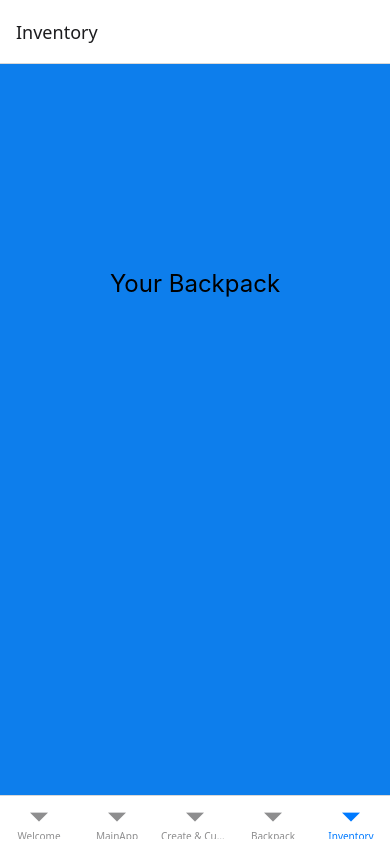
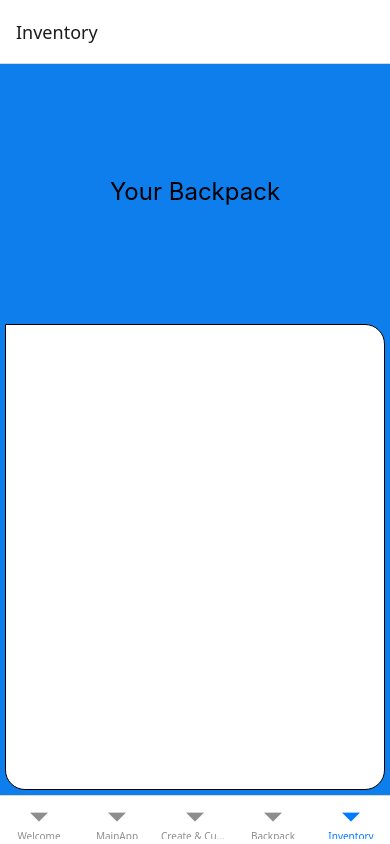
Before and after one commit to Qtrocious/Pinable, a React Native app: screen /Inventory in a window 390 px wide. Built offline with nearby package versions, Linux system fonts and the light colour scheme.

Commit message:
Tap and drag is implemented!
When pin is tapped, pin is rendered above flatlist, being able to be dropped on backpack.

Will add so the pin is only capable of entering backpack dropping zone but not exiting it

```diff
--- a/Screens/InventoryPin.js
+++ b/Screens/InventoryPin.js
@@ -1,8 +1,8 @@
-import { View, Text,Image,  } from 'react-native';
+import { View, Text,Image, TouchableHighlight, TouchableOpacity,  } from 'react-native';
 import styles from './STYLES.js';
 import AsyncStorage from '@react-native-async-storage/async-storage';
 import { useEffect, useState } from 'react';
-import { GestureDetector, Gesture, GestureHandlerRootView, FlatList  } from 'react-native-gesture-handler';
+import { GestureDetector, Gesture, GestureHandlerRootView, FlatList, Pressable  } from 'react-native-gesture-handler';
 import Animated, {useSharedValue, useAnimatedStyle, withSpring, withDelay, runOnJS} from 'react-native-reanimated';
 
 function DraggablePin({item, newPinPosition}) {
@@ -51,17 +51,31 @@ function DraggablePin({item, newPinPosition}) {
 // Main component for InventoryPin screen
 export default function InventoryPin() {
     const [pins, setPins] = useState([]);
+    const [activePins, setActivePins] = useState([]);
+    const handleActivePin = (pin) => {
+        if (!activePins.some(p => p.id === pin.id)) {
+          const newPin = {
+            ...pin,
+            x: 100, // Default starting X (you can customize)
+            y: 100, // Default starting Y
+          };
+          setActivePins([...activePins, newPin]);
+        }
+      };
+    const newPinPosition = async (id, x, y) => {
+        const updatedPins = pins.map(pin =>
+            pin.id === id ? { ...pin, x, y } : pin
+        );
 
-    const newPinPosition = async (id, x, y) => {
-        const updatedPins = pins.map(pin => {
-            if (pin.id === id) {
-                return {...pin, x, y}; // Updates the pin's position
-            }
-            return pin;
-        });
+        const updatedActivePins = activePins.map(pin =>
+            pin.id === id ? { ...pin, x, y } : pin
+        );
+
         setPins(updatedPins);
+        setActivePins(updatedActivePins);
         await AsyncStorage.setItem('pins', JSON.stringify(updatedPins)); // Saves updated pins to AsyncStorage
     };
+
 
     useEffect(() => {
         const loadPins = async () => {
@@ -77,30 +91,63 @@ export default function InventoryPin() {
         };
         loadPins();
     }, []);
-
     return (
     // Main view for the InventoryPin screen
-        <GestureHandlerRootView style={{flex: 1, backgroundColor: '#0D7EEC'}}>
-            {pins.map((item) => (
-                <DraggablePin key={item.id} item={item} onDrop={handleDrop} />
-            ))}
-
-            <View // View for backpack placeholder
+    <GestureHandlerRootView style={{ flex: 1, backgroundColor: '#0D7EEC' }}>
+        <View // Backpack bro
           style={{
             backgroundColor: '#0D7EEC',
             width: '100%',
             justifyContent: 'center',
             alignItems: 'center',
-                    flex:0.6,
-                }}>
-                    <Text
+            flex: 0.6,
+          }}
+        >
+          <Text style={{ fontSize: 24 }}>Your Backpack</Text>
+        </View>
+      <FlatList //inventory preview
+        contentContainerStyle={{ padding: 10 }}
           style={{
-                            fontSize: 24,}}>
-                                Your Backpack
-                    </Text>
+            margin: 5,
+            padding: 10,
+            borderWidth: 1.5,
+            borderTopEndRadius: 20,
+            borderBottomEndRadius: 20,
+            borderBottomStartRadius: 20,
+            backgroundColor: 'white',
+          }}
+        numColumns={3}
+        data={pins}
+        keyExtractor={(item) => item.id}
+        renderItem={({ item }) => (
+
+          <View style={{ padding: 5 }}>
+
+            <TouchableOpacity onPress={() => handleActivePin(item)}>
+
+              <Image
+                source={{ uri: item.imageUri }}
+                style={{
+                  height: 70,
+                  width: 70,
+                  borderRadius: 100,
+                }}
+              />
+
+            </TouchableOpacity>
+
           </View>
+        )}
+      />
+
+      {activePins.map((item) => (
+        <DraggablePin
+          key={`draggable-${item.id}`}
+          item={item}
+          newPinPosition={newPinPosition}
+        />
+      ))}
 
     </GestureHandlerRootView>
-
     )
 }
```
Lines whose indentation alone changed are shown as unchanged.
